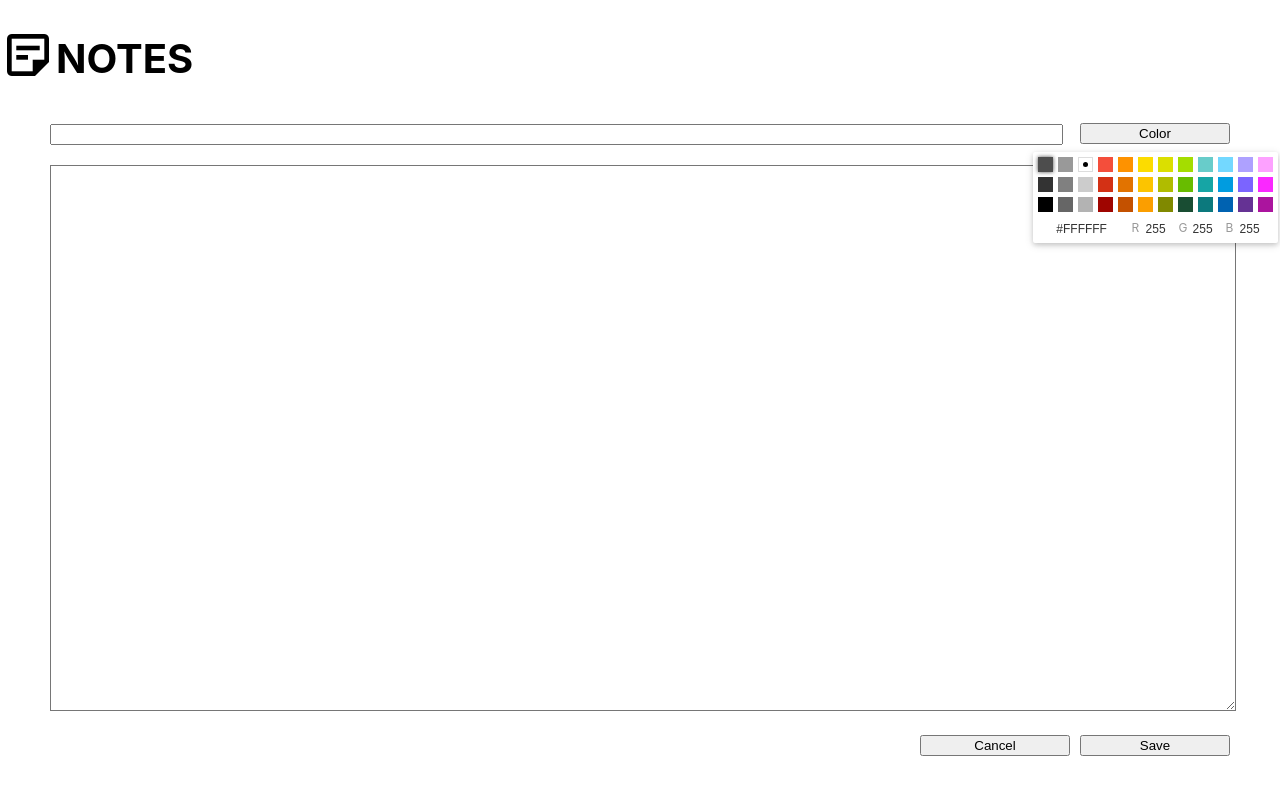
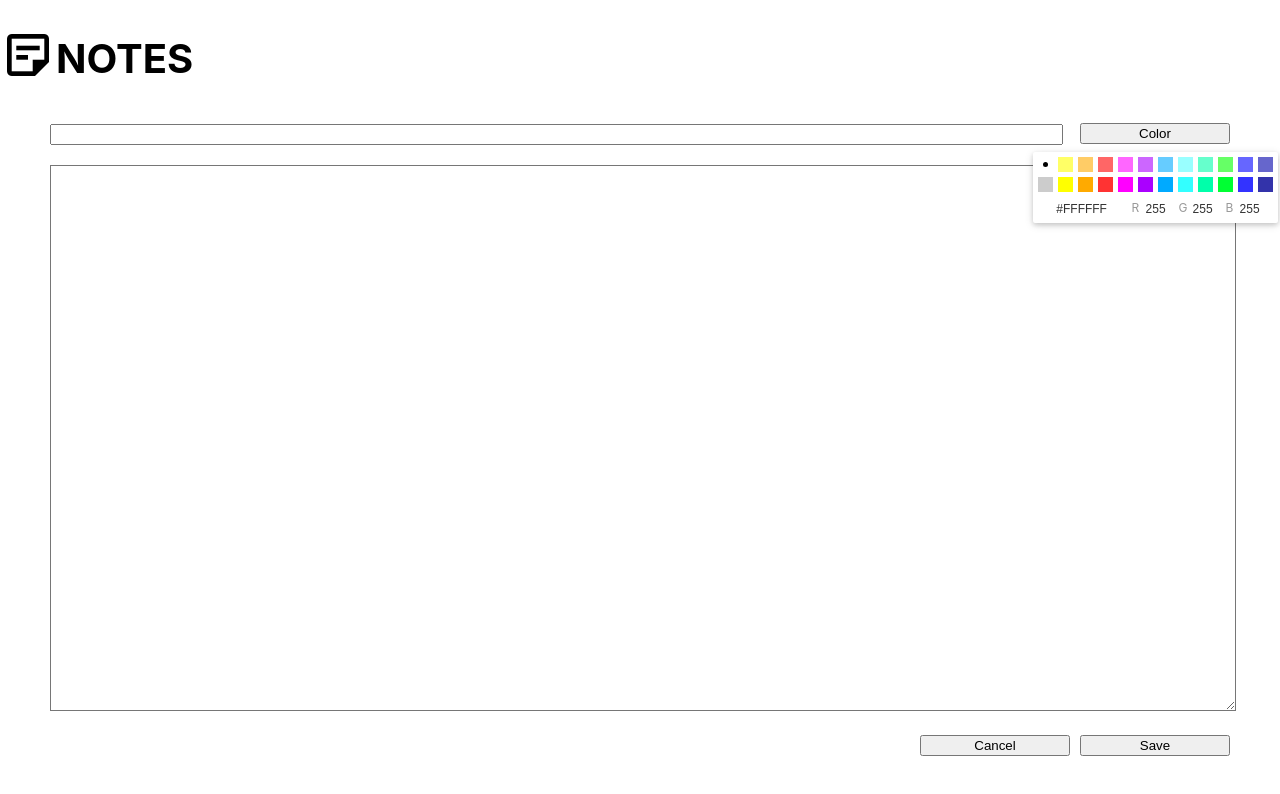
Before and after one commit to slebetman/notes-frontend, a React (Create React App) app: page /note/1 in a window 1280 px wide. Both pictures are taken after a click on the button "Color". Shown: the top 794 px of the page. Built offline with nearby package versions, Linux system fonts and the light colour scheme; no server answers.

Commit message:
Change color pallete

```diff
--- a/src/components/Note.js
+++ b/src/components/Note.js
@@ -41,6 +41,13 @@ function Notes () {
 				<CompactPicker
 					color={color}
 					onChangeComplete={c => setColor(c.hex)}
+					colors={[
+						'#FFFFFF', '#FFFF66', '#FFCC66', '#FF6666', '#FF66FF', '#CC66FF',
+						'#66CCFF', '#99FFFF', '#66FFCC', '#66FF66', '#6666FF', '#6666CC',
+
+						'#CCCCCC', '#FFFF00', '#FFAA00', '#FF3333', '#FF00FF', '#AA00FF',
+						'#00AAFF', '#33FFFF', '#00FFAA', '#00FF33', '#3333FF', '#3333AA',
+					]}
 				/>
 			</Popup>
 		</div>
```
